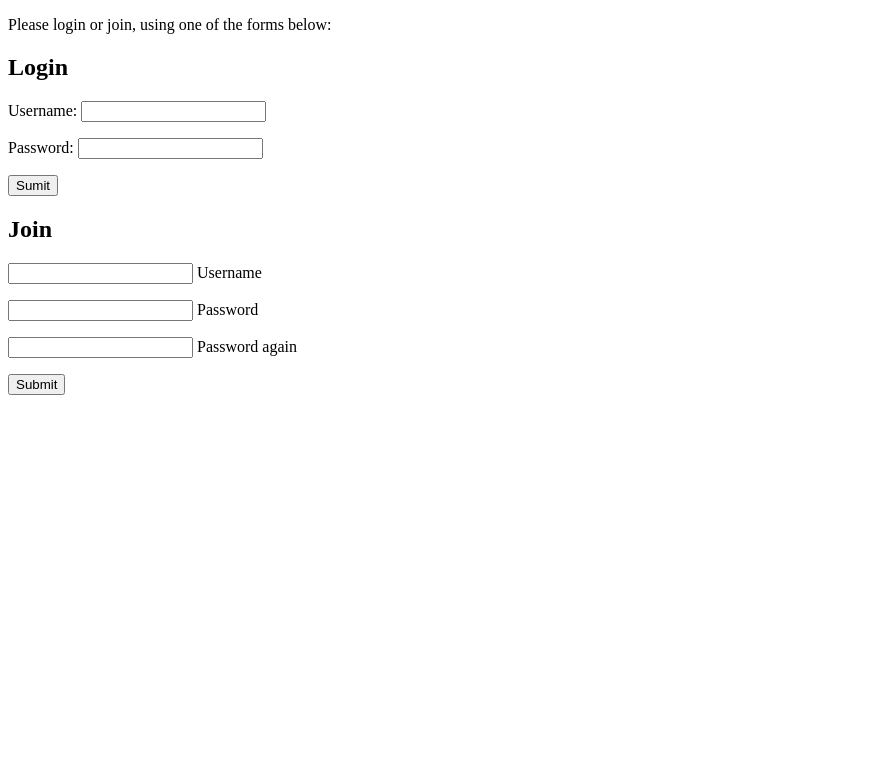
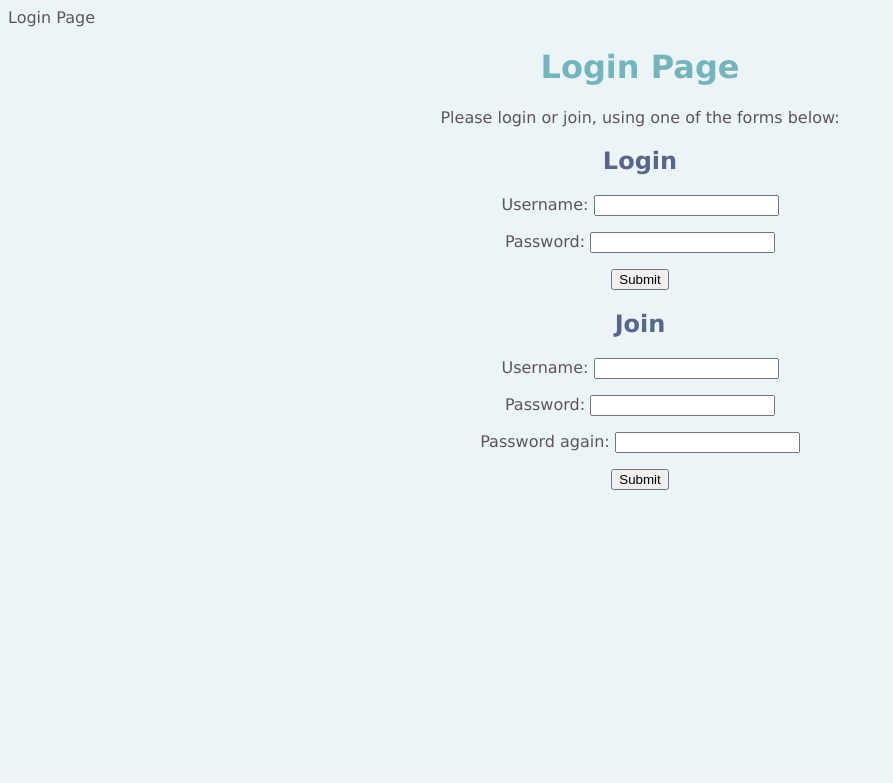
Before and after one commit to cs304-fa18/semester-project-rad, a Flask app: template templates/login.html in a window 1280 px wide. Shown: the top 783 px of the page, without its empty margins (0-893 px from the left). Run offline with Flask 2, Linux system fonts and the light colour scheme; the template is opened without the code that fills it, so the values that code supplies are empty; some libraries are stand-ins or nearby versions.

Commit message:
login cosmetic changes

```diff
--- a/templates/login.html
+++ b/templates/login.html
@@ -1,36 +1,43 @@
-<!DOCTYPE html>
 <html>
-    <head>
-        <title>Login Page</title>
-    </head>
-    <body>
+<head>
+    <meta charset = 'utf-8'>
+    <meta name= author content= "Alyssa Rivera, Angela Wang, Hannah Weissman"
+    <title>Login Page</title>
+    <link type="text/css" rel="stylesheet" href= "{{url_for('static', filename ='stylesheet.css')}}">
+    <script src="https://ajax.googleapis.com/ajax/libs/jquery/3.3.1/jquery.min.js"></script>
+</head>
+
+<h1>Login Page</h1>
+
 
 {% for msg in get_flashed_messages() %}
     <class="error"> {{msg}} </class>
     <br>
-    {% endfor %}
+{% endfor %}
+
 
 <p>Please login or join, using one of the forms below:</p>
 
     <form id="loginform" action="{{url_for('login')}}" method="post">
-        <h2>Login</h2>
+        <h2 align="center">Login</h2>
         <p><label>Username: <input type="text" name="username" required pattern="^\w+$"></label></p>
         <p><label>Password: <input type="password" name="password" required></label></p>
-        <p><button type="submit">Sumit</button></p>
+        <p><button type="submit">Submit</button></p>
     </form>
 
     <form id="joinform" action="{{url_for('join')}}" method="post">
-        <h2>Join</h2>
-        <p><label><input type="text" name="username" required pattern="^\w+$"> Username</label></p>
-        <p><label><input type="password" name="password1" required> Password </label></p>
-        <p><label><input type="password" name="password2" required> Password again </label></p>
+        <h2 align="center">Join</h2>
+        <p><label>  Username: <input type="text" name="username" required pattern="^\w+$"></label></p>
+        <p><label> Password: <input type="password" name="password1" required></label></p>
+        <p><label> Password again: <input type="password" name="password2" required></label></p>
         <p><button type="submit">Submit</button></p>
     </form>
 
 
 </body>
+</html>
 
-{% block jquery_scripts %}
+
 <script>
 /*global $*/
 
@@ -44,4 +51,3 @@ $("#joinform").on('submit', function (event) {
      }
 });
 </script>
-{% endblock %}
```
